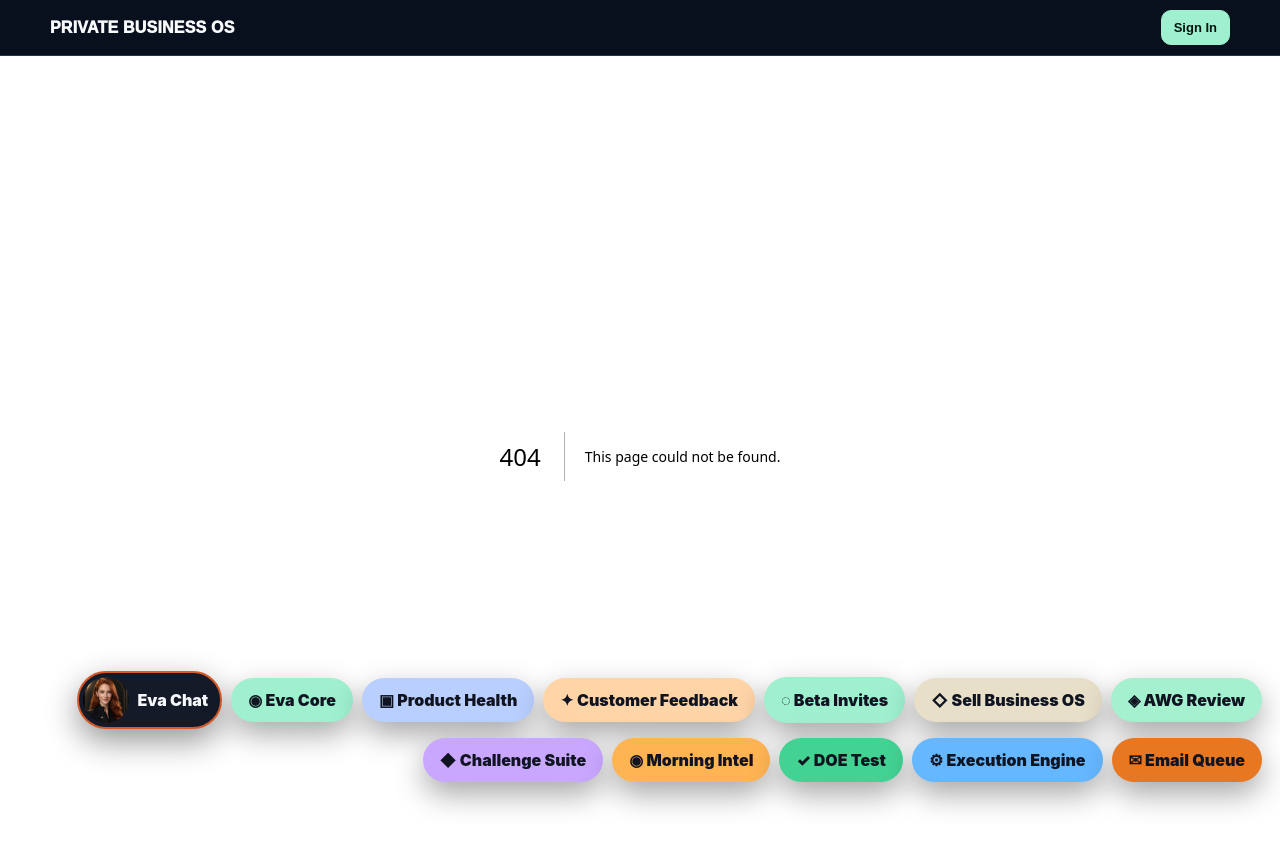
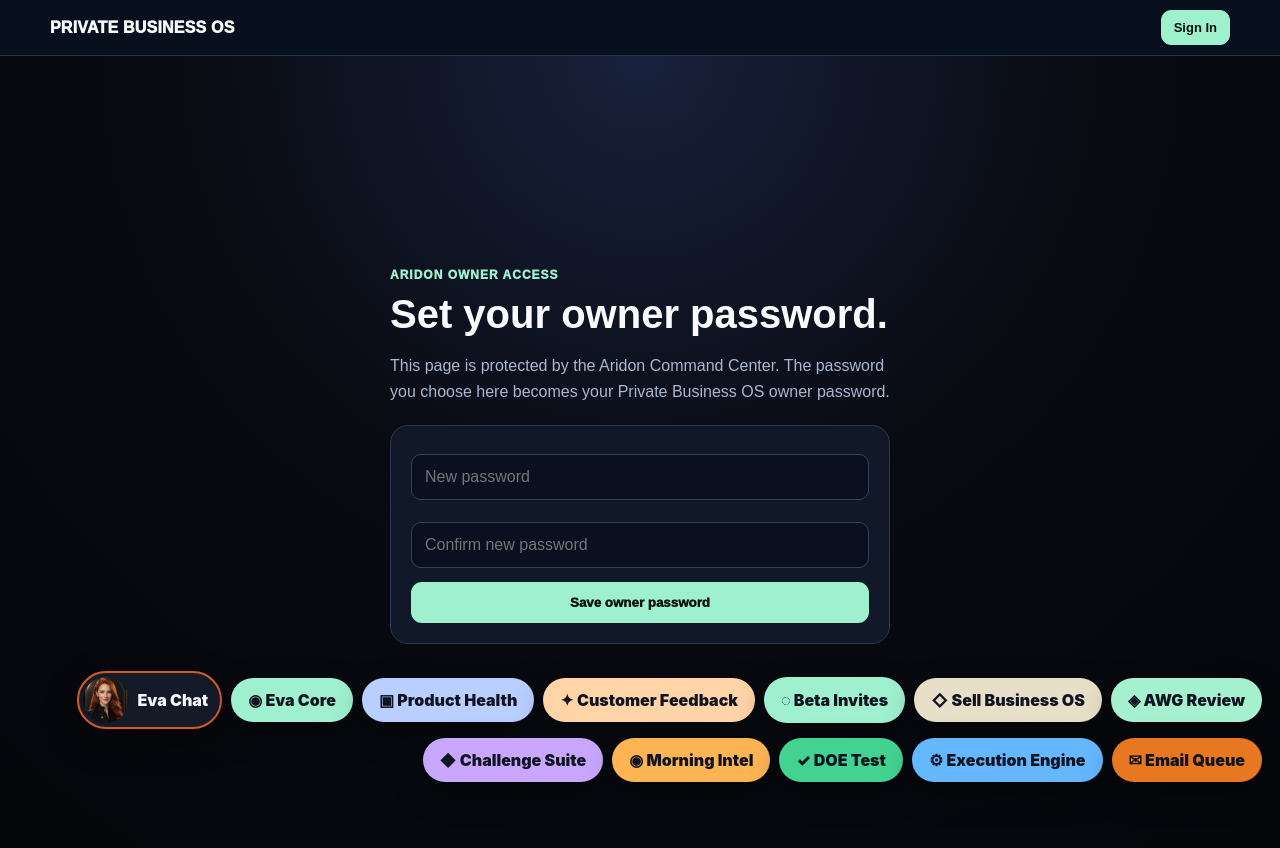
Before and after one commit to jimrusk/aridon-app, a Next.js app: page /owner-setup in a window 1280 px wide. Before the commit this address had no page. Shown: the top 848 px of the page. Built offline with nearby package versions, Linux system fonts and the light colour scheme.

Commit message:
Add secure owner password setup screen

```diff
--- /dev/null
+++ b/app/owner-setup/page.tsx
@@ -0,0 +1,69 @@
+'use client';
+
+import { FormEvent, useState } from 'react';
+import Link from 'next/link';
+
+export default function OwnerSetupPage() {
+  const [password, setPassword] = useState('');
+  const [confirm, setConfirm] = useState('');
+  const [message, setMessage] = useState('');
+  const [saving, setSaving] = useState(false);
+  const [complete, setComplete] = useState(false);
+
+  async function submit(event: FormEvent) {
+    event.preventDefault();
+    setMessage('');
+    if (password.length < 12 || password.length > 64) {
+      setMessage('Use a password between 12 and 64 characters.');
+      return;
+    }
+    if (!/[A-Za-z]/.test(password) || !/[0-9]/.test(password)) {
+      setMessage('Include at least one letter and one number.');
+      return;
+    }
+    if (password !== confirm) {
+      setMessage('The passwords do not match.');
+      return;
+    }
+
+    setSaving(true);
+    try {
+      const response = await fetch('/api/owner-password', {
+        method: 'POST',
+        headers: { 'Content-Type': 'application/json' },
+        body: JSON.stringify({ password }),
+      });
+      const result = await response.json().catch(() => ({}));
+      if (!response.ok) {
+        setMessage(result.error || 'Unable to update the password.');
+        return;
+      }
+      setPassword('');
+      setConfirm('');
+      setComplete(true);
+      setMessage('Owner password saved. You can now sign in to Private Business OS.');
+    } finally {
+      setSaving(false);
+    }
+  }
+
+  return (
+    <main style={{ minHeight: '100vh', background: 'radial-gradient(circle at 50% 0%,#18213c 0,#090b12 45%,#05060a 100%)', color: '#F8FAFC', display: 'grid', placeItems: 'center', padding: '24px', fontFamily: 'Arial, sans-serif' }}>
+      <div style={{ width: '100%', maxWidth: '500px' }}>
+        <div style={{ color: '#9EF0CF', fontSize: '12px', fontWeight: 950, letterSpacing: '1px' }}>ARIDON OWNER ACCESS</div>
+        <h1 style={{ fontSize: '40px', margin: '10px 0' }}>Set your owner password.</h1>
+        <p style={{ color: '#AAB7CF', lineHeight: 1.6 }}>This page is protected by the Aridon Command Center. The password you choose here becomes your Private Business OS owner password.</p>
+
+        <form onSubmit={submit} style={{ marginTop: '20px', background: '#111827', border: '1px solid #2A3857', borderRadius: '18px', padding: '20px', display: 'grid', gap: '14px' }}>
+          <input type="password" autoComplete="new-password" required placeholder="New password" value={password} onChange={(event) => setPassword(event.target.value)} style={inputStyle} />
+          <input type="password" autoComplete="new-password" required placeholder="Confirm new password" value={confirm} onChange={(event) => setConfirm(event.target.value)} style={inputStyle} />
+          {message && <div style={{ background: complete ? '#123027' : '#271B24', border: `1px solid ${complete ? '#2C7059' : '#6A394A'}`, color: complete ? '#BDF5DF' : '#F4C3CF', borderRadius: '11px', padding: '12px', lineHeight: 1.5 }}>{message}</div>}
+          {!complete && <button disabled={saving} type="submit" style={{ border: 0, background: '#9EF0CF', color: '#08130F', padding: '13px', borderRadius: '11px', fontWeight: 950, cursor: saving ? 'wait' : 'pointer' }}>{saving ? 'Saving…' : 'Save owner password'}</button>}
+          {complete && <Link href="/customer/login" style={{ textAlign: 'center', background: '#9EF0CF', color: '#08130F', padding: '13px', borderRadius: '11px', fontWeight: 950, textDecoration: 'none' }}>Go to Sign In</Link>}
+        </form>
+      </div>
+    </main>
+  );
+}
+
+const inputStyle = { width: '100%', boxSizing: 'border-box' as const, background: '#0A1020', color: '#F8FAFC', border: '1px solid #34415D', borderRadius: '10px', padding: '13px', fontSize: '16px' };
```
